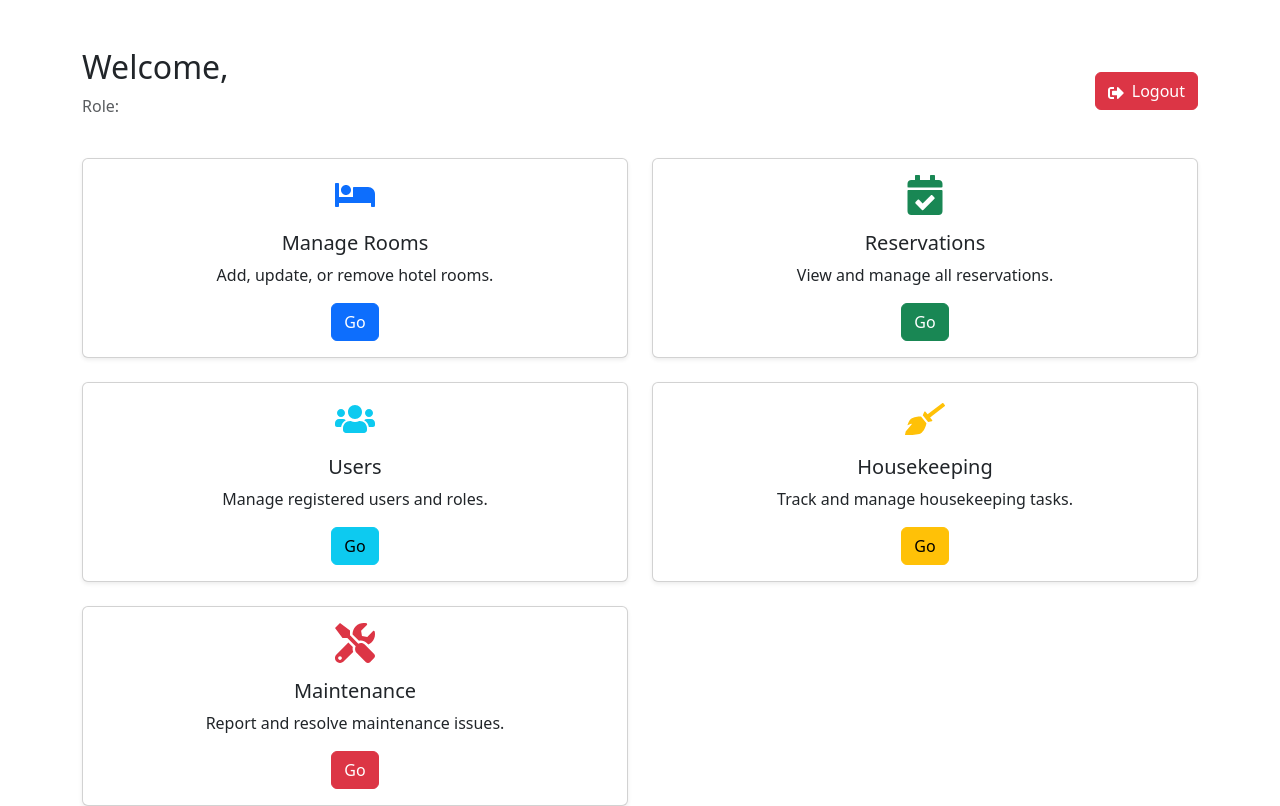
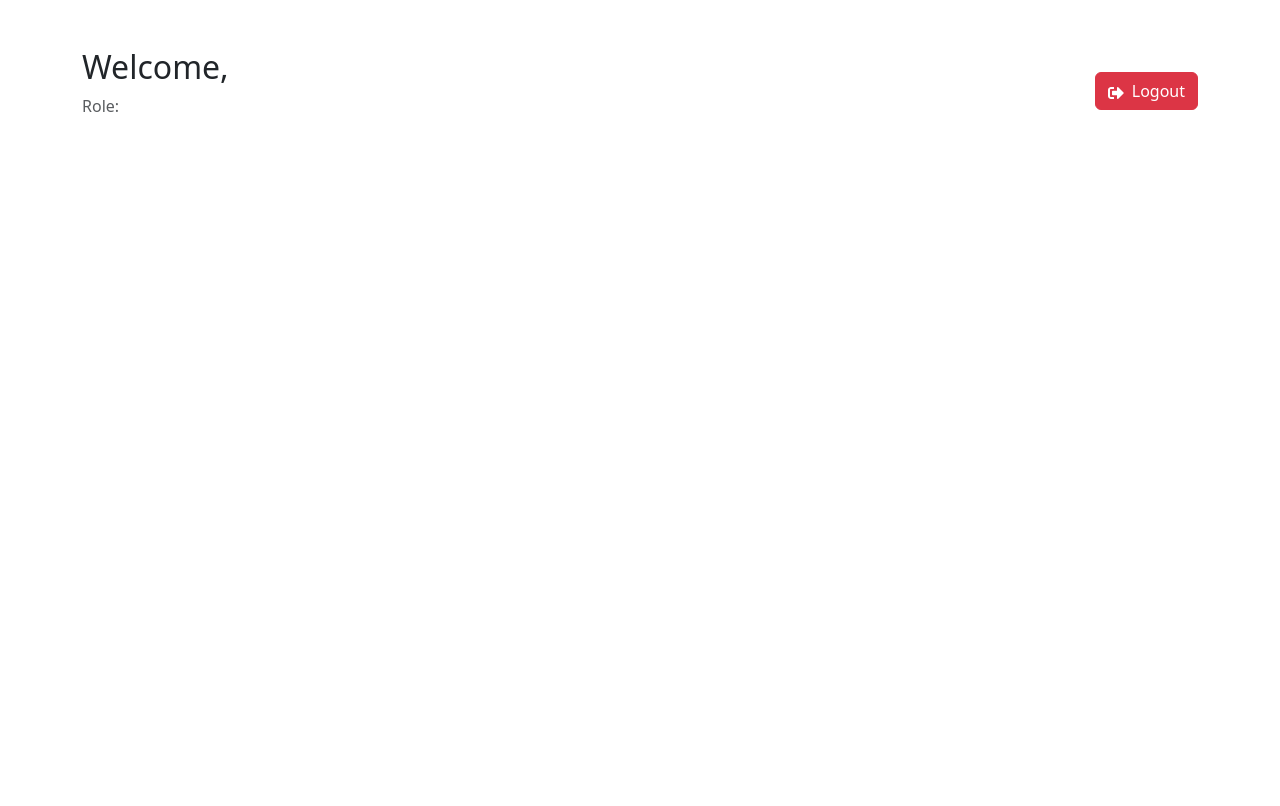
Before and after one commit to tahamahmood004/Hotel-Management-System, a React (Vite) app in the folder frontend/: page /dashboard in a window 1280 px wide. Built offline with nearby package versions, Linux system fonts and the light colour scheme.

Commit message:
feat(dashboard): restrict dashboard cards by user role for better access control

```diff
--- a/frontend/src/pages/Dashboard.jsx
+++ b/frontend/src/pages/Dashboard.jsx
@@ -27,6 +27,7 @@ export default function Dashboard() {
       icon: <FaBed size={40} className="mb-3 text-primary" />,
       action: () => navigate("/rooms"),
       variant: "primary",
+      roles: ["admin", "receptionist"], // ✅ visible for admin & receptionist
     },
     {
       title: "Reservations",
@@ -34,6 +35,7 @@ export default function Dashboard() {
       icon: <FaCalendarCheck size={40} className="mb-3 text-success" />,
       action: () => navigate("/reservations"),
       variant: "success",
+      roles: ["admin", "receptionist", "guest"], // ✅ all roles can see
     },
     {
       title: "Users",
@@ -41,6 +43,7 @@ export default function Dashboard() {
       icon: <FaUsers size={40} className="mb-3 text-info" />,
       action: () => navigate("/users"),
       variant: "info",
+      roles: ["admin"], // ✅ only admin sees
     },
     {
       title: "Housekeeping",
@@ -48,6 +51,8 @@ export default function Dashboard() {
       icon: <FaBroom size={40} className="mb-3 text-warning" />,
       action: () => navigate("/housekeeping"),
       variant: "warning",
+      roles: ["admin", "receptionist"], // ✅ admin & receptionist
+
     },
     {
       title: "Maintenance",
@@ -55,6 +60,7 @@ export default function Dashboard() {
       icon: <FaTools size={40} className="mb-3 text-danger" />,
       action: () => navigate("/maintenance"),
       variant: "danger",
+      roles: ["admin", "receptionist"], // ✅ admin & receptionist
     },
   ];
 
@@ -72,7 +78,9 @@ export default function Dashboard() {
       </div>
 
       <Row xs={1} md={2} className="g-4">
-        {cards.map((card, idx) => (
+        {cards
+        .filter((card) => card.roles.includes(user?.role)) // ✅ role filter
+        .map((card, idx) => (
           <Col key={idx}>
             <Card className="h-100 shadow-sm text-center">
               <Card.Body>
```
